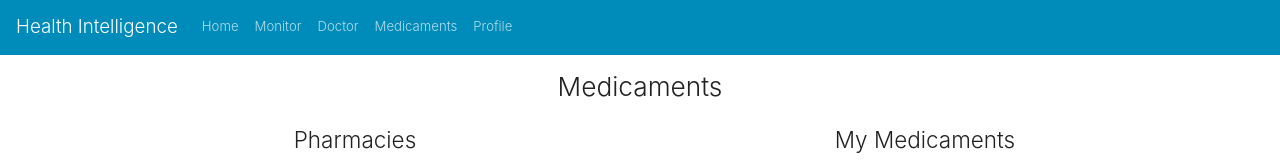
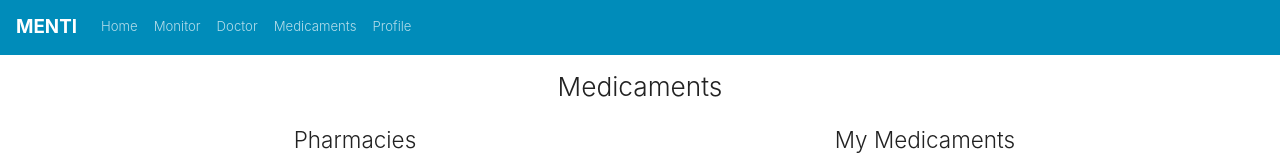
Before and after one commit to eduardvercaemer/itesm-hackathon-health-intelligence, a Next.js app: page /medicaments in a window 1280 px wide. Shown: the top 160 px of the page. Built offline with nearby package versions, Linux system fonts and the light colour scheme.

Commit message:
change: brand name in nav

```diff
--- a/components/main-nav.js
+++ b/components/main-nav.js
@@ -10,7 +10,9 @@ export default function MainNav() {
   return (
     <Navbar bg="primary" variant="dark" expand="md">
       <Link href="/" passHref>
-        <Navbar.Brand>Health Intelligence</Navbar.Brand>
+        <Navbar.Brand>
+          <span className="font-weight-bold">MENTI</span>
+        </Navbar.Brand>
       </Link>
       <Navbar.Toggle aria-controls="basic-navbar-nav" />
       <Navbar.Collapse id="basic-navbar-nav">
```
Also changed, not shown: public/menti-logo.jpeg (added).
